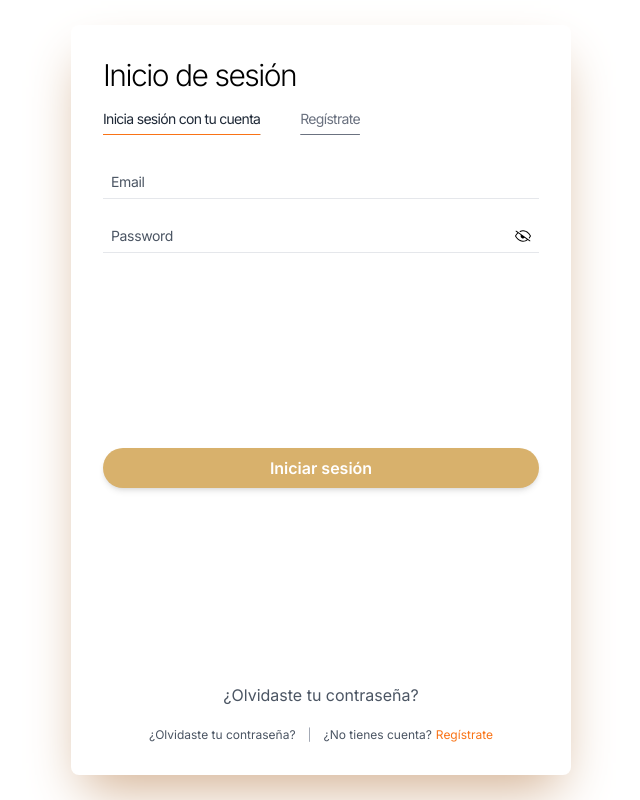
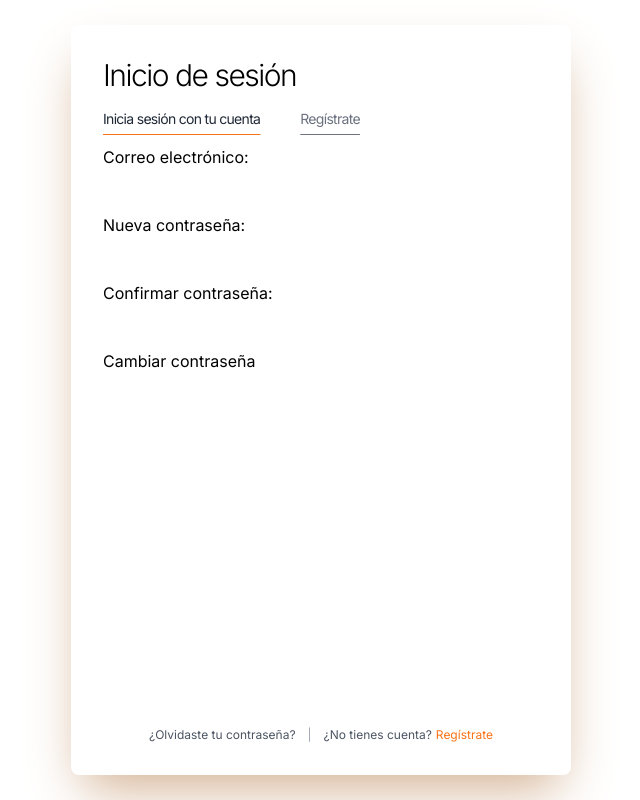
Before and after one commit to ActuallyPanda56/ReservaRestaurantes, a Next.js app in the folder frontend/: page /auth in a window 1280 px wide. Shown: the whole page, without its empty margins (319-959 px from the left). Built offline with nearby package versions, Linux system fonts and the light colour scheme.

Commit message:
change of password, changes in the code

```diff
--- a/frontend/src/views/auth/components/LoginForm.tsx
+++ b/frontend/src/views/auth/components/LoginForm.tsx
@@ -1,91 +1,94 @@
-// LoginForm.js (Modificado para incluir el formulario de restablecimiento de contraseña)
+import React, { useState } from 'react';
+import { Field, Formik, Form } from 'formik'; // Asegúrate de importar correctamente desde Formik
+import axios from 'axios';
 
-import React, { useState } from 'react';
-import { Field, FormikProvider, ErrorMessage } from 'formik';
-import { GoEye, GoEyeClosed } from 'react-icons/go';
-import useLoginForm from '../hooks/useLoginForm';
+const ResetPasswordForm = () => {
+  const [email, setEmail] = useState('');
+  const [newPassword, setNewPassword] = useState('');
+  const [confirmPassword, setConfirmPassword] = useState('');
+  const [error, setError] = useState('');
+  const [successMessage, setSuccessMessage] = useState('');
 
-export default function LoginForm({ showResetPasswordForm, setShowResetPasswordForm }) {
-  const [isPasswordShowing, setIsPasswordShowing] = useState(false);
+  const handleSubmit = async (values, actions) => {
+    const { email, newPassword, confirmPassword } = values;
 
-  const formik = useLoginForm();
-  const { submitForm, errors, touched } = formik;
+    if (newPassword !== confirmPassword) {
+      setError('Las contraseñas no coinciden');
+      return;
+    }
 
-  const handleForgotPasswordClick = () => {
-    setShowResetPasswordForm(true);
+    try {
+      const emailCheckResponse = await axios.post('/v1/api/check-email', { email });
+
+      if (!emailCheckResponse.data.exists) {
+        setError('El correo electrónico no está registrado');
+        return;
+      }
+
+      const resetPasswordResponse = await axios.post('/v1/api/reset-password', {
+        token: '', // Ajustar aquí el token si es necesario
+        password: newPassword,
+        confirmPassword: confirmPassword
+      });
+
+      setSuccessMessage(resetPasswordResponse.data.message);
+      setEmail('');
+      setNewPassword('');
+      setConfirmPassword('');
+      setError('');
+    } catch (error) {
+      console.error('Error al restablecer la contraseña:', error);
+      setError('Error al procesar la solicitud');
+    }
   };
 
   return (
-    <FormikProvider value={formik}>
-      <div className={`flex flex-col justify-between h-full py-5`}>
-        <div className="flex flex-col gap-5">
-          <div className="flex flex-col">
-            <div
-              className={`flex relative items-center gap-2 px-2 border-b transition-all ${
-                formik.values.email !== '' ? 'border-[--foreground]' : ''
-              }`}
-            >
-              <Field
-                name="email"
-                type="text"
-                placeholder="Email"
-                className="w-full h-full focus:outline-none text-sm placeholder:tracking-tight py-2 placeholder:text-gray-600"
-              />
-            </div>
-            {touched.email && errors.email && (
-              <div className="text-red-500 text-xs mt-1">{errors.email}</div>
-            )}
-          </div>
-          {!showResetPasswordForm && (
-            <div className="flex flex-col">
-              <div
-                className={`flex relative items-center gap-2 px-2 border-b transition-all ${
-                  formik.values.password !== '' ? 'border-[--foreground]' : ''
-                }`}
-              >
-                <Field
-                  name="password"
-                  type={!isPasswordShowing ? 'password' : 'text'}
-                  placeholder="Password"
-                  className="w-full h-full focus:outline-none text-sm placeholder:tracking-tight py-2 placeholder:text-gray-600"
-                />
-                {isPasswordShowing ? (
-                  <GoEye
-                    onClick={() => {
-                      setIsPasswordShowing(!isPasswordShowing);
-                    }}
-                    className="cursor-pointer absolute right-2 top-1/2 transform -translate-y-1/2"
-                  />
-                ) : (
-                  <GoEyeClosed
-                    onClick={() => {
-                      setIsPasswordShowing(!isPasswordShowing);
-                    }}
-                    className="cursor-pointer absolute right-2 top-1/2 transform -translate-y-1/2"
-                  />
-                )}
-              </div>
-              {touched.password && errors.password && (
-                <div className="text-red-500 text-xs mt-1">{errors.password}</div>
-              )}
-            </div>
-          )}
-        </div>
-        {!showResetPasswordForm ? (
-          <button type="button" onClick={submitForm} className="btn-primary">
-            Iniciar sesión
-          </button>
-        ) : (
-          <button type="button" className="btn-primary">
-            Enviar correo de recuperación
-          </button>
+    <div>
+      <Formik
+        initialValues={{ email: '', newPassword: '', confirmPassword: '' }}
+        onSubmit={handleSubmit}
+      >
+        {formik => (
+          <Form>
+            <label htmlFor="email">Correo electrónico:</label>
+            <Field
+              type="email"
+              id="email"
+              name="email"
+              value={email}
+              onChange={(e) => setEmail(e.target.value)}
+              required
+            />
+
+            <label htmlFor="newPassword">Nueva contraseña:</label>
+            <Field
+              type="password"
+              id="newPassword"
+              name="newPassword"
+              value={newPassword}
+              onChange={(e) => setNewPassword(e.target.value)}
+              required
+            />
+
+            <label htmlFor="confirmPassword">Confirmar contraseña:</label>
+            <Field
+              type="password"
+              id="confirmPassword"
+              name="confirmPassword"
+              value={confirmPassword}
+              onChange={(e) => setConfirmPassword(e.target.value)}
+              required
+            />
+
+            {error && <div className="text-red-500">{error}</div>}
+            {successMessage && <div className="text-green-500">{successMessage}</div>}
+
+            <button type="submit">Cambiar contraseña</button>
+          </Form>
         )}
-        {!showResetPasswordForm && (
-          <button className="text-gray-600 hover:underline" onClick={handleForgotPasswordClick}>
-            ¿Olvidaste tu contraseña?
-          </button>
-        )}
-      </div>
-    </FormikProvider>
+      </Formik>
+    </div>
   );
-}
+};
+
+export default ResetPasswordForm;
--- a/frontend/src/views/auth/components/ResetPasswordForm.tsx
+++ b/frontend/src/views/auth/components/ResetPasswordForm.tsx
@@ -1,5 +1,3 @@
-// ResetPasswordForm.tsx
-
 import React, { useState } from 'react';
 import axios from 'axios';
 
@@ -19,8 +17,8 @@ const ResetPasswordForm: React.FC = () => {
     }
 
     try {
-      // Verificar el correo electrónico antes de proceder
-      const emailCheckResponse = await axios.post('/api/check-email', { email });
+      // Verificar si el correo electrónico está registrado
+      const emailCheckResponse = await axios.post<{ exists: boolean }>('/v1/check-email', { email });
 
       if (!emailCheckResponse.data.exists) {
         setError('El correo electrónico no está registrado');
@@ -28,7 +26,11 @@ const ResetPasswordForm: React.FC = () => {
       }
 
       // Proceder con el restablecimiento de contraseña
-      const resetPasswordResponse = await axios.post('/api/reset-password', { token: emailCheckResponse.data.resetToken, password: newPassword, confirmPassword });
+      const resetPasswordResponse = await axios.post('/v1/reset-password', {
+        token: '', // Ajustar aquí el token si es necesario
+        password: newPassword,
+        confirmPassword: confirmPassword
+      });
 
       setSuccessMessage(resetPasswordResponse.data.message);
       setEmail('');
@@ -36,12 +38,8 @@ const ResetPasswordForm: React.FC = () => {
       setConfirmPassword('');
       setError('');
     } catch (error) {
-      if (error.response && error.response.status === 404) {
-        setError('No se encontró la ruta para restablecer la contraseña');
-      } else {
-        console.error('Error al restablecer la contraseña:', error);
-        setError('Error al procesar la solicitud');
-      }
+      console.error('Error al restablecer la contraseña:', error);
+      setError('Error al procesar la solicitud');
     }
   };
 
--- a/frontend/src/views/auth/hooks/useRegisterForm.ts
+++ b/frontend/src/views/auth/hooks/useRegisterForm.ts
@@ -27,7 +27,6 @@ const useRegisterForm = () => {
     terms: false,
   };
 
-  // Define the Yup validation schema
   const validationSchema = Yup.object({
     email: Yup.string()
       .email('Invalid email address')
@@ -84,7 +83,7 @@ const useRegisterForm = () => {
           }
           else {
             console.error('Error en la solicitud:', err);
-          alert('Error en la solicitud'); // Show an error message to the user
+            alert('Error en la solicitud'); // Show an error message to the user
           }
         });
     } catch (error) {
```
Also changed, not shown: 2 other files (tests, documents, lock files or other folders).
